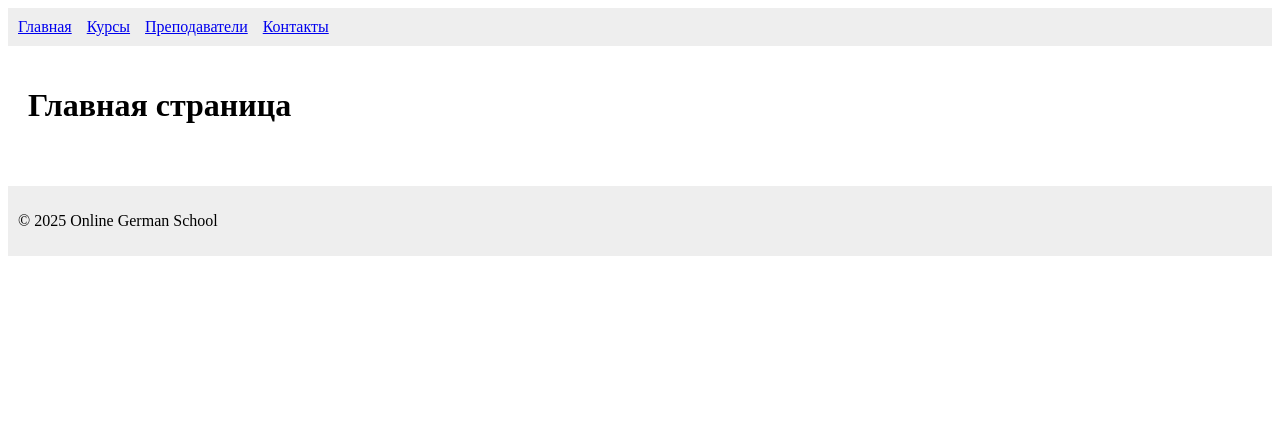
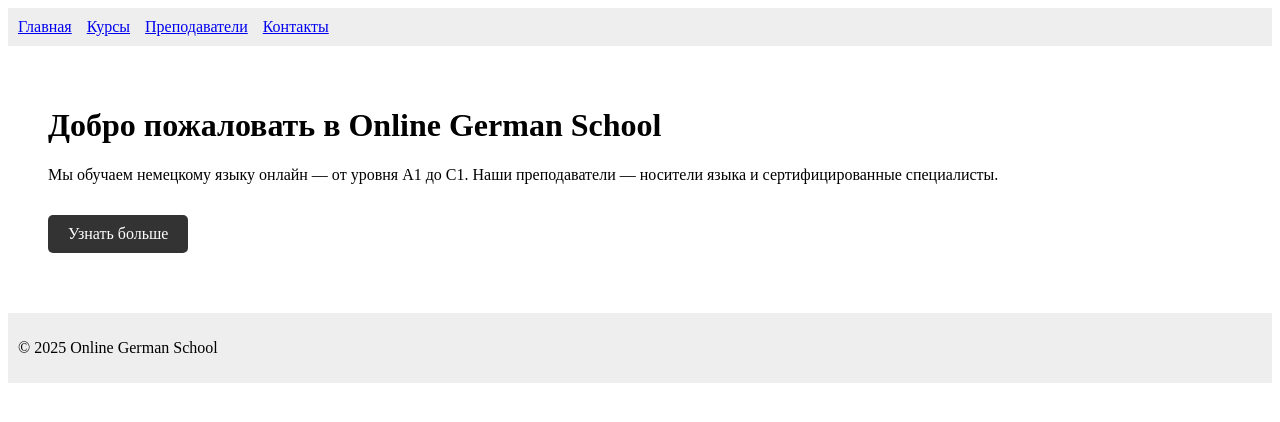
Before and after one commit to SamoteevNikita/Online-school, a React (Vite) app: page / in a window 1280 px wide. Shown: the top 422 px of the page. Built offline with nearby package versions, Linux system fonts and the light colour scheme.

Commit message:
start second week/adding some stare content

```diff
--- a/src/pages/ContactsPage.jsx
+++ b/src/pages/ContactsPage.jsx
@@ -1,5 +1,12 @@
 function ContactsPage() {
-  return <h1>Контакты</h1>;
+  return (
+    <div style={{ padding: "20px" }}>
+      <h1>Контакты</h1>
+      <p>Email: info@german-school.com</p>
+      <p>Телефон: +49 123 456 789</p>
+      <p>Мы в соцсетях: Instagram / Facebook</p>
+    </div>
+  );
 }
 
 export default ContactsPage;
--- a/src/pages/CoursesPage.jsx
+++ b/src/pages/CoursesPage.jsx
@@ -1,5 +1,22 @@
 function CoursesPage() {
-  return <h1>Курсы</h1>;
+  const courses = [
+    { id: 1, title: "Немецкий A1 — для начинающих" },
+    { id: 2, title: "Немецкий A2 — базовый уровень" },
+    { id: 3, title: "Немецкий B1 — разговорная практика" },
+    { id: 4, title: "Немецкий B2 — для учёбы и работы" },
+    { id: 5, title: "Немецкий C1 — продвинутый" },
+  ];
+
+  return (
+    <main style={{ padding: "20px" }}>
+      <h1>Наши курсы</h1>
+      <ul>
+        {courses.map(course => (
+          <li key={course.id}>{course.title}</li>
+        ))}
+      </ul>
+    </main>
+  );
 }
 
 export default CoursesPage;
--- a/src/pages/HomePage.jsx
+++ b/src/pages/HomePage.jsx
@@ -1,5 +1,30 @@
+import { Link } from "react-router-dom";
+
 function HomePage() {
-  return <h1>Главная страница</h1>;
+  return (
+    <main style={{ padding: "20px" }}>
+      <h1>Добро пожаловать в Online German School</h1>
+      <p>
+        Мы обучаем немецкому языку онлайн — от уровня A1 до C1.
+        Наши преподаватели — носители языка и сертифицированные специалисты.
+      </p>
+
+      <Link
+        to="/courses"
+        style={{
+          display: "inline-block",
+          marginTop: "15px",
+          padding: "10px 20px",
+          background: "#333",
+          color: "#fff",
+          textDecoration: "none",
+          borderRadius: "5px"
+        }}
+      >
+        Узнать больше
+      </Link>
+    </main>
+  );
 }
 
 export default HomePage;
--- a/src/pages/TeachersPage.jsx
+++ b/src/pages/TeachersPage.jsx
@@ -1,5 +1,15 @@
 function TeachersPage() {
-  return <h1>Преподаватели</h1>;
+  return (
+    <div style={{ padding: "20px" }}>
+      <h1>Наши преподаватели</h1>
+      <p>Все преподаватели — носители языка или сертифицированные специалисты.</p>
+      <ul>
+        <li>Анна Мюллер — опыт 10 лет</li>
+        <li>Макс Шнайдер — опыт 7 лет</li>
+        <li>Катарина Фогель — опыт 5 лет</li>
+      </ul>
+    </div>
+  );
 }
 
 export default TeachersPage;
```
